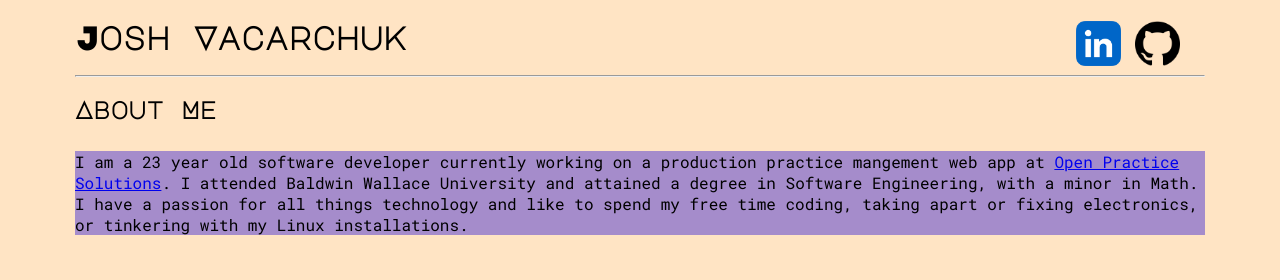
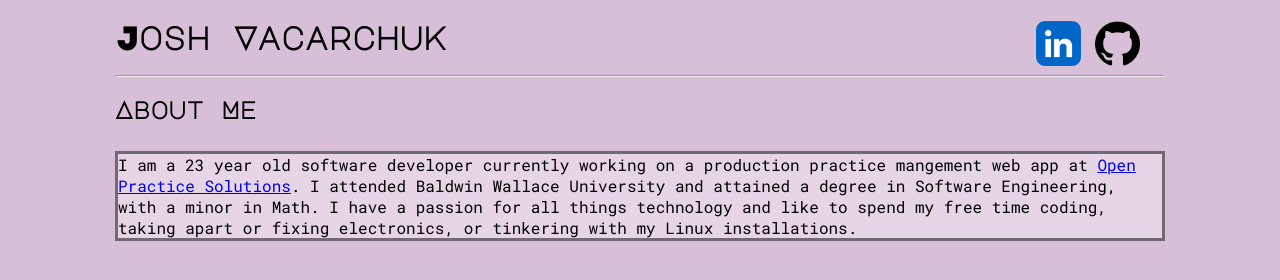
Before and after one commit to jv699/personalWebsite, a plain HTML site: page index.html in a window 1280 px wide. Drawn offline with Linux system fonts and the light colour scheme.

Commit message:
added borders

```diff
--- a/index.css
+++ b/index.css
@@ -7,10 +7,13 @@ font-family: 'Roboto Mono', monospace;
 */
 
 body {
-    background-color: bisque;
-    margin-left: 75px;
-    margin-right: 75px;
+    background-color:thistle;
+    margin-left: 115px;
     margin-top: 10px;
+}
+
+body, p {
+    margin-right: 115px;
 }
 
 h1, h2 {
@@ -21,8 +24,8 @@ p {
     font-family: 'Roboto Mono', monospace;
     opacity: 0;
     position: absolute;
-    margin-right: 75px;
-    border-color: black;
+    border: 3px solid;
+    border-color: rgba(0, 0, 0, 1);
 }
 
 #nameHeading {
--- a/index.js
+++ b/index.js
@@ -45,13 +45,15 @@ const fadeIn = (async element => {
     }
 });
 
-const slideUp = (async element => {
+const slideUp = (async (element, bUseBorder) => {
     var initalPosition = element.getBoundingClientRect();
 
     for (let i = 0; i <= 100; i++){
         element.style.top = `${(initalPosition.top + 20) - i/2}px`;
-        element.style.backgroundColor = `rgba(76, 55, 212, ${(i/200)})`;
-        element.style.borderColor = `rgba(0, 0, 0, ${(i/200)})`;
+        element.style.backgroundColor = `rgba(255, 255, 255, ${(i/300)})`;
+        if (bUseBorder)
+            element.style.borderColor = `rgba(0, 0, 0, ${(i/200)})`;
+
         if (i >= 75) //this allows me to slow the fade in as it gets closer to the finish making it appear smoother
             await new Promise(r => setTimeout(r, 10));
         else
@@ -64,6 +66,7 @@ const ageSpan = document.getElementById('ageSpan');
 ageSpan.innerHTML = `${findAge(CUR_DATE, BIRTH_DATE)} year old `;
 
 const aboutMe = document.getElementById('aboutMe');
+fadeIn(document.body);
 fadeIn(aboutMe);
 
-slideUp(aboutMe);
+slideUp(aboutMe, true);
```
